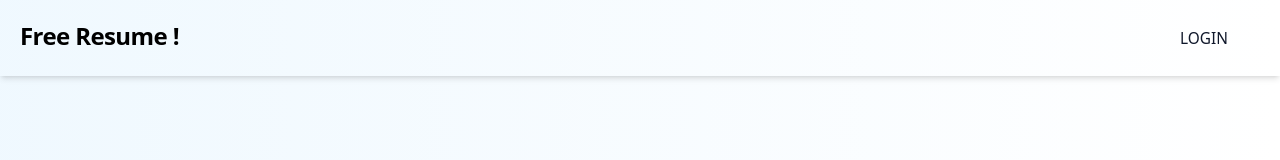
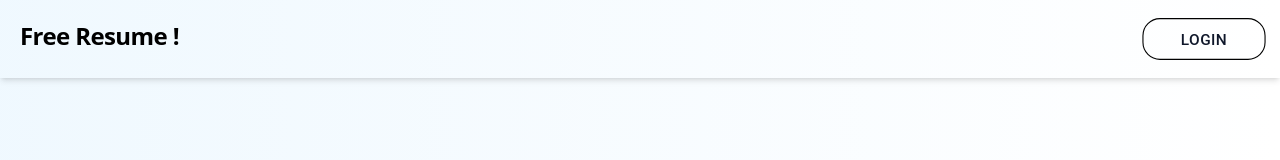
Before and after one commit to AnuragAmbekar741/ResumeBuilder.ai, a React (Vite) app in the folder client/: page / in a window 1280 px wide. Shown: the top 160 px of the page. Built offline with nearby package versions, Linux system fonts and the light colour scheme.

Commit message:
Routes,Pages-folder structure

```diff
--- a/client/package.json
+++ b/client/package.json
@@ -18,7 +18,8 @@
     "@mui/material": "^5.15.10",
     "react": "^18.2.0",
     "react-dom": "^18.2.0",
-    "react-icons": "^5.0.1"
+    "react-icons": "^5.0.1",
+    "react-router-dom": "^6.22.1"
   },
   "devDependencies": {
     "@types/react": "^18.2.55",
--- a/client/src/App.tsx
+++ b/client/src/App.tsx
@@ -1,14 +1,18 @@
-import LandingPage from "./components/LandingPage";
 import { Header } from "./components/common/Header";
-function App() {
+import { BrowserRouter } from "react-router-dom";
+import Router from "./routes/router";
+
+const App = () => {
   return (
     <>
       <Header />
-      <div className="h-screen py-20 bg-gradient-to-r from-sky-100/50">
-        <LandingPage />
-      </div>
+      <BrowserRouter>
+        <div className="h-screen py-20 bg-gradient-to-r from-sky-100/50">
+          <Router />
+        </div>
+      </BrowserRouter>
     </>
   );
-}
+};
 
 export default App;
--- a/client/src/components/Auth/Signin.tsx
+++ b/client/src/components/Auth/Signin.tsx
@@ -1,5 +1,3 @@
-import React from "react";
-
 const Signin = () => {
   return <div>Signin</div>;
 };
--- a/client/src/components/common/Header.tsx
+++ b/client/src/components/common/Header.tsx
@@ -1,15 +1,20 @@
-export const Header = () => {
+import { Button } from "@mui/material";
+
+export const Header: React.FC = () => {
   return (
-    <div className="flex w-full p-5 justify-between absolute top-0 shadow-md">
+    <div className="absolute top-0 flex justify-between w-full p-5 shadow-md">
       <div>
         <h1 className="text-2xl font-bold tracking-tight transition delay-100 hover:scale-110">
           Free Resume !
         </h1>
       </div>
       <div>
-        <button className="text-sm font-medium px-3 py-2 text-slate-900 rounded-full w-28 hover:border border-black transition delay-150 scale-110">
+        <Button
+          variant="outlined"
+          className="px-3 py-2 text-sm font-medium transition delay-150 scale-110 border-black rounded-2xl text-slate-900 w-28 hover:bg-black hover:text-white"
+        >
           LOGIN
-        </button>
+        </Button>
       </div>
     </div>
   );
--- a/client/src/components/LandingPage.tsx
+++ b/client/src/components/common/Pov.tsx
@@ -1,7 +1,7 @@
 import { Button } from "@mui/material";
 import { MdRocketLaunch } from "react-icons/md";
 
-const LandingPage = () => {
+const Pov: React.FC = () => {
   return (
     <div className="grid justify-center w-full px-10">
       <div className="px-40 my-40 text-center">
@@ -22,4 +22,4 @@ const LandingPage = () => {
   );
 };
 
-export default LandingPage;
+export default Pov;
--- /dev/null
+++ b/client/src/pages/LandingPage.tsx
@@ -0,0 +1,11 @@
+import Pov from "../components/common/Pov";
+
+const LandingPage = () => {
+  return (
+    <div>
+      <Pov />
+    </div>
+  );
+};
+
+export default LandingPage;
--- /dev/null
+++ b/client/src/routes/router.tsx
@@ -0,0 +1,13 @@
+import { Route, Routes } from "react-router-dom";
+import { routerType } from "../types/router";
+import pagesData from "./routes-data";
+
+const Router = () => {
+  const pageRoutes = pagesData.map(({ path, title, element }: routerType) => {
+    return <Route key={title} path={`/${path}`} element={element} />;
+  });
+
+  return <Routes>{pageRoutes}</Routes>;
+};
+
+export default Router;
--- /dev/null
+++ b/client/src/routes/routes-data.tsx
@@ -0,0 +1,12 @@
+import { routerType } from "../types/router";
+import LandingPage from "../pages/LandingPage";
+
+const pagesData: routerType[] = [
+  {
+    path: "/",
+    element: <LandingPage />,
+    title: "LandingPage",
+  },
+];
+
+export default pagesData;
--- /dev/null
+++ b/client/src/types/router.tsx
@@ -0,0 +1,5 @@
+export interface routerType {
+  title: string;
+  path: string;
+  element: JSX.Element;
+}
```
Also changed, not shown: 1 other file (tests, documents, lock files or other folders).
